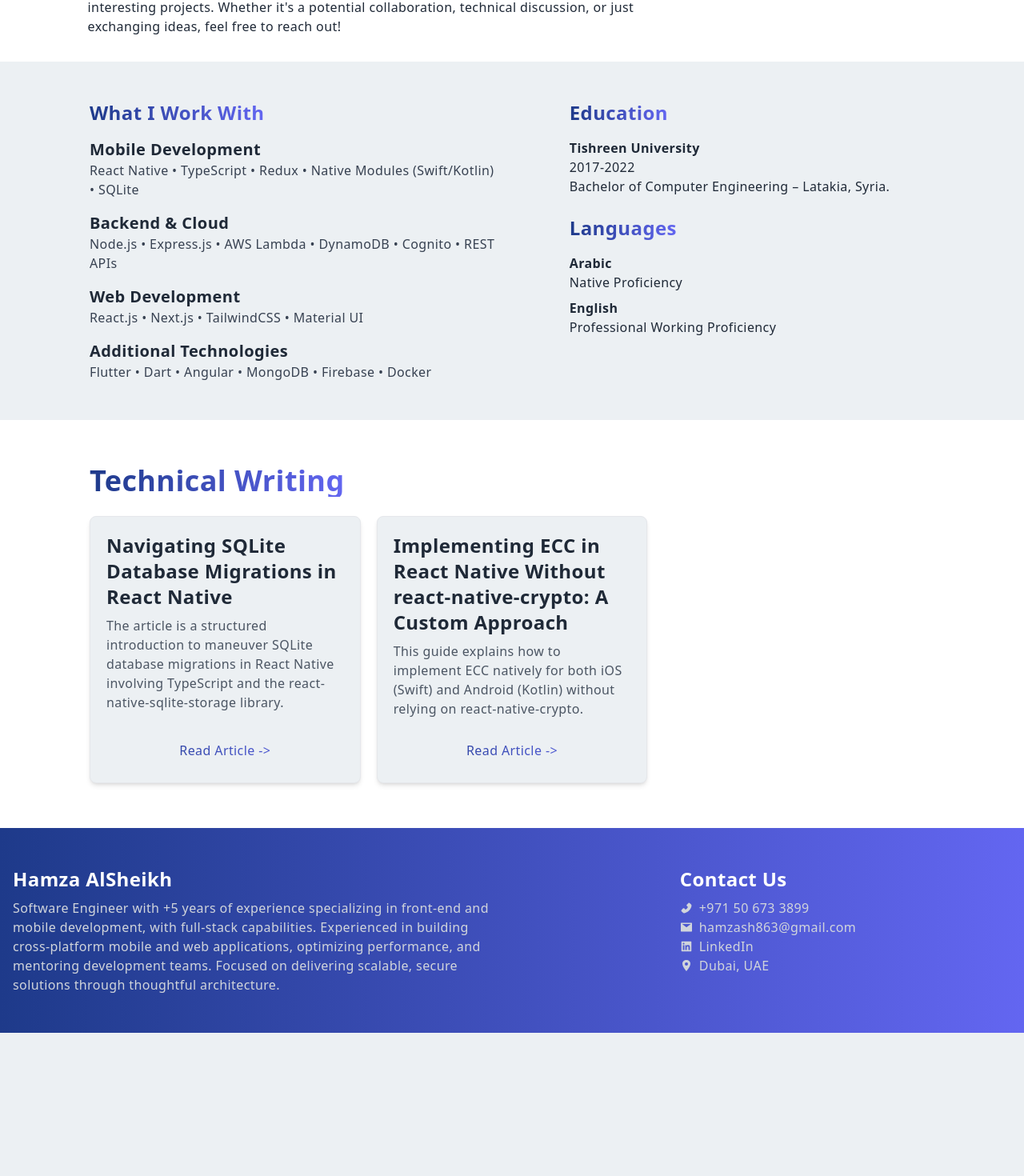
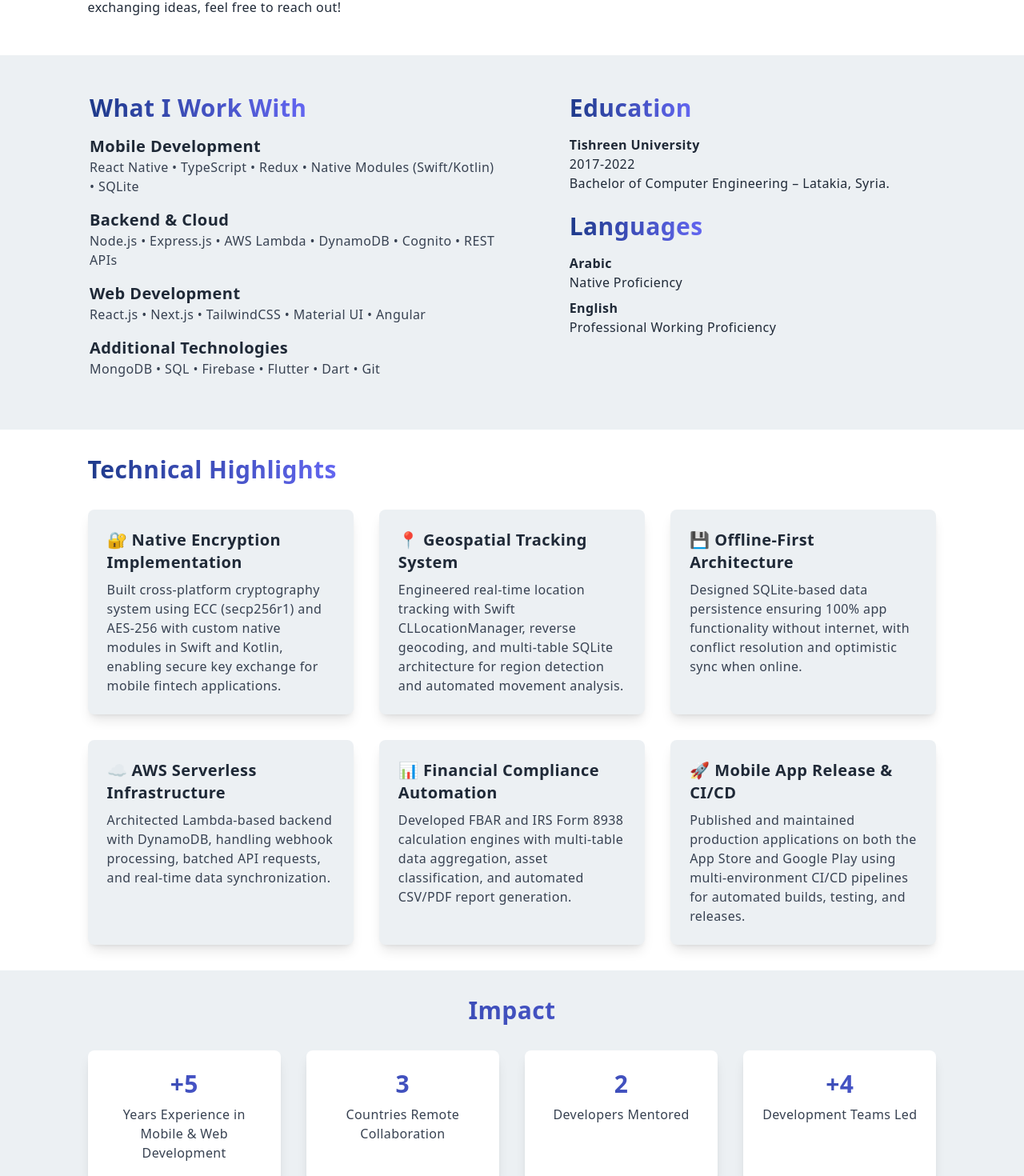
Before and after one commit to Hamza405/Portfolio, a Next.js app: page / in a window 1280 px wide. Shown: the part 1320-2790 px from the top of the page at 80% size. Before the commit the page ends 2611 px from the top, so only its background shows below. Built offline with nearby package versions, Linux system fonts and the light colour scheme; no server answers; the database is empty.

Commit message:
new Design

```diff
--- a/src/components/About/About.tsx
+++ b/src/components/About/About.tsx
@@ -9,7 +9,7 @@ const About: FC<{ skills: Skill[] }> = ({ skills }) => {
       id="about"
       className="flex w-full flex-wrap justify-between items-center p-4 mx-auto my-8 bg-white"
     >
-      <div className="py-4 max-w-[85%] m-auto md:grid grid-cols-3 gap-8">
+      <div className="py-8 m-auto md:grid grid-cols-3 gap-8 max-w-[85%]">
         <div className="col-span-1 flex justify-center items-start pt-2 sm:pt-10 md:hidden mb-8">
           <div className="rounded-xl shadow-lg shadow-gray-400 p-2 bg-gray-500 max-w-[350px]">
             <Image
--- a/src/components/Blog/Blog.tsx
+++ b/src/components/Blog/Blog.tsx
@@ -45,7 +45,7 @@ const BlogCard = ({
 const Blog = () => {
   return (
     <section id="blog" className="bg-white py-8">
-      <div className="flex w-full flex-wrap justify-between items-center p-4 mx-auto my-2  max-w-[85%]">
+      <div className="flex w-full flex-wrap justify-between items-center p-4 mx-auto my-2 max-w-[85%]">
         <h2 className="mb-6 text-gradient">Technical Writing</h2>
         <div className="grid grid-cols-1 md:grid-cols-2 lg:grid-cols-3 gap-5 mx-auto">
           {blogPosts.map((post) => (
--- /dev/null
+++ b/src/components/Highlights/HighlightCard.tsx
@@ -0,0 +1,24 @@
+import React from "react";
+
+type HighlightCardProps = {
+  icon: string;
+  title: string;
+  description: string;
+};
+
+const HighlightCard: React.FC<HighlightCardProps> = ({
+  icon,
+  title,
+  description,
+}) => {
+  return (
+    <div className="p-6 bg-[#ecf0f3] rounded-lg shadow-lg">
+      <h4 className="text-xl font-bold mb-2">
+        {icon} {title}
+      </h4>
+      <p className="text-gray-700">{description}</p>
+    </div>
+  );
+};
+
+export default HighlightCard;
--- /dev/null
+++ b/src/components/Highlights/Highlights.tsx
@@ -0,0 +1,66 @@
+import React from "react";
+import HighlightCard from "./HighlightCard";
+
+const highlightsData = [
+  {
+    icon: "🔐",
+    title: "Native Encryption Implementation",
+    description:
+      "Built cross-platform cryptography system using ECC (secp256r1) and AES-256 with custom native modules in Swift and Kotlin, enabling secure key exchange for mobile fintech applications.",
+  },
+  {
+    icon: "📍",
+    title: "Geospatial Tracking System",
+    description:
+      "Engineered real-time location tracking with Swift CLLocationManager, reverse geocoding, and multi-table SQLite architecture for region detection and automated movement analysis.",
+  },
+  {
+    icon: "💾",
+    title: "Offline-First Architecture",
+    description:
+      "Designed SQLite-based data persistence ensuring 100% app functionality without internet, with conflict resolution and optimistic sync when online.",
+  },
+  {
+    icon: "☁️",
+    title: "AWS Serverless Infrastructure",
+    description:
+      "Architected Lambda-based backend with DynamoDB, handling webhook processing, batched API requests, and real-time data synchronization.",
+  },
+  {
+    icon: "📊",
+    title: "Financial Compliance Automation",
+    description:
+      "Developed FBAR and IRS Form 8938 calculation engines with multi-table data aggregation, asset classification, and automated CSV/PDF report generation.",
+  },
+  {
+    icon: "🚀",
+    title: "Mobile App Release & CI/CD",
+    description:
+      "Published and maintained production applications on both the App Store and Google Play using multi-environment CI/CD pipelines for automated builds, testing, and releases.",
+  },
+];
+
+const Highlights: React.FC = () => {
+  return (
+    <div className=" bg-white py-8 px-4">
+      {/* Technical Highlights */}
+      <div className="mx-auto max-w-[85%]">
+        <h2 className="text-gradient inline-block text-center mb-8">
+          Technical Highlights
+        </h2>
+        <div className="grid grid-cols-1 md:grid-cols-2 lg:grid-cols-3 gap-8">
+          {highlightsData.map((item, index) => (
+            <HighlightCard
+              key={index}
+              icon={item.icon}
+              title={item.title}
+              description={item.description}
+            />
+          ))}
+        </div>
+      </div>
+    </div>
+  );
+};
+
+export default Highlights;
--- /dev/null
+++ b/src/components/Impact/Impact.tsx
@@ -0,0 +1,40 @@
+import React from "react";
+import ImpactCard from "./ImpactCard";
+
+const impactData = [
+  {
+    value: "+5",
+    label: "Years Experience in Mobile & Web Development",
+  },
+  {
+    value: "3",
+    label: "Countries Remote Collaboration",
+  },
+  {
+    value: "2",
+    label: "Developers Mentored",
+  },
+  {
+    value: "+4",
+    label: "Development Teams Led",
+  },
+];
+
+const Impact: React.FC = () => {
+  return (
+    <div className="bg-[#ecf0f3] py-8 px-4">
+      <div className="max-w-[85%] mx-auto flex flex-col justify-center">
+        <h2 className="text-gradient inline-block text-center mb-8 ">Impact</h2>
+        <div className="flex justify-center">
+          <div className="grid grid-cols-2 md:grid-cols-3 lg:grid-cols-4 gap-8 text-center">
+            {impactData.map((item, index) => (
+              <ImpactCard key={index} value={item.value} label={item.label} />
+            ))}
+          </div>
+        </div>
+      </div>
+    </div>
+  );
+};
+
+export default Impact;
--- /dev/null
+++ b/src/components/Impact/ImpactCard.tsx
@@ -0,0 +1,17 @@
+import React from "react";
+
+type ImpactCardProps = {
+  value: string;
+  label: string;
+};
+
+const ImpactCard: React.FC<ImpactCardProps> = ({ value, label }) => {
+  return (
+    <div className="p-6 bg-white rounded-lg shadow-lg max-w-[200px] md:max-w-[250px]">
+      <p className="text-3xl font-bold text-gradient">{value}</p>
+      <p className="text-gray-700 mt-2">{label}</p>
+    </div>
+  );
+};
+
+export default ImpactCard;
--- a/src/components/Info/Info.tsx
+++ b/src/components/Info/Info.tsx
@@ -1,4 +1,26 @@
 import React from "react";
+import WorkWithCard from "./WorkWithCard";
+
+const workData = [
+  {
+    title: "Mobile Development",
+    technologies:
+      "React Native • TypeScript • Redux • Native Modules (Swift/Kotlin) • SQLite",
+  },
+  {
+    title: "Backend & Cloud",
+    technologies:
+      "Node.js • Express.js • AWS Lambda • DynamoDB • Cognito • REST APIs",
+  },
+  {
+    title: "Web Development",
+    technologies: "React.js • Next.js • TailwindCSS • Material UI • Angular",
+  },
+  {
+    title: "Additional Technologies",
+    technologies: "MongoDB • SQL • Firebase • Flutter • Dart • Git",
+  },
+];
 
 const Info: React.FC = () => {
   return (
@@ -6,52 +28,29 @@ const Info: React.FC = () => {
       <div className="flex w-full flex-wrap justify-between items-center p-4 mx-auto my-8 max-w-[85%]">
         <div className="grid grid-cols-1 md:grid-cols-2 gap-8">
           <div className="">
-            <h2 className="text-2xl text-gradient inline-block font-bold mb-4">
+            <h2 className=" text-gradient inline-block  mb-4">
               What I Work With
             </h2>
-            <div className="mb-4">
-              <h3 className="text-xl font-semibold">Mobile Development</h3>
-              <p className="text-gray-700">
-                React Native • TypeScript • Redux • Native Modules
-                (Swift/Kotlin) • SQLite
-              </p>
-            </div>
-            <div className="mb-4">
-              <h3 className="text-xl font-semibold">Backend & Cloud</h3>
-              <p className="text-gray-700">
-                Node.js • Express.js • AWS Lambda • DynamoDB • Cognito • REST
-                APIs
-              </p>
-            </div>
-            <div className="mb-4">
-              <h3 className="text-xl font-semibold">Web Development</h3>
-              <p className="text-gray-700">
-                React.js • Next.js • TailwindCSS • Material UI
-              </p>
-            </div>
-            <div>
-              <h3 className="text-xl font-semibold">Additional Technologies</h3>
-              <p className="text-gray-700">
-                Flutter • Dart • Angular • MongoDB • Firebase • Docker
-              </p>
-            </div>
+            {workData.map((item, index) => (
+              <WorkWithCard
+                key={index}
+                title={item.title}
+                technologies={item.technologies}
+              />
+            ))}
           </div>
 
           <div className="flex flex-col md:items-center">
             <div className="flex flex-col gap-6">
               <div>
-                <h2 className="text-2xl text-gradient inline-block font-bold mb-4">
-                  Education
-                </h2>
+                <h2 className=" text-gradient inline-block  mb-4">Education</h2>
                 <h4>Tishreen University</h4>
                 <p>2017-2022</p>
                 <p> Bachelor of Computer Engineering – Latakia, Syria.</p>
                 {/* Add your education details here */}
               </div>
               <div>
-                <h2 className="text-2xl text-gradient inline-block font-bold mb-4">
-                  Languages
-                </h2>
+                <h2 className=" text-gradient inline-block  mb-4">Languages</h2>
                 <h4>Arabic</h4>
                 <p>Native Proficiency</p>
                 <h4 className="mt-2">English</h4>
--- /dev/null
+++ b/src/components/Info/WorkWithCard.tsx
@@ -0,0 +1,17 @@
+import React from "react";
+
+type WorkWithCardProps = {
+  title: string;
+  technologies: string;
+};
+
+const WorkWithCard: React.FC<WorkWithCardProps> = ({ title, technologies }) => {
+  return (
+    <div className="mb-4">
+      <h3 className="text-xl font-semibold">{title}</h3>
+      <p className="text-gray-700">{technologies}</p>
+    </div>
+  );
+};
+
+export default WorkWithCard;
--- a/src/components/Main/Main.tsx
+++ b/src/components/Main/Main.tsx
@@ -13,9 +13,9 @@ const Main: FC = () => {
   return (
     <main
       id="main"
-      className="w-full py-10 md:py-16 lg:py-20 text-center bg-[#ecf0f3]"
+      className="w-full py-8 md:py-14 lg:py-16 text-center bg-[#ecf0f3] "
     >
-      <div className="max-w-[1240px] w-full h-full p-2 mx-auto flex sm:justify-center items-center flex-col">
+      <div className=" w-full h-full p-2 mx-auto flex sm:justify-center items-center flex-col max-w-[85%]">
         <PersonalIdentification />
         {/* Resume Button */}
         <div className="m-auto w-48 cursor-pointer hover:scale-105 md:hover:animate-bounce ease-in duration-300 my-4">
--- a/src/pages/index.tsx
+++ b/src/pages/index.tsx
@@ -1,11 +1,11 @@
 import { FC } from "react";
 import Main from "../components/Main/Main";
 import About from "@/components/About/About";
-import Projects from "@/components/Projects/Projects";
 import { PrismaClient, Skill, Project } from "@prisma/client";
 import Blog from "@/components/Blog/Blog";
 import Info from "@/components/Info/Info";
-
+import Highlight from "@/components/Highlights/Highlights";
+import Impact from "@/components/Impact/Impact";
 type Props = {
   skills: Skill[];
   projects: Project[];
@@ -29,6 +29,8 @@ const Home: FC<Props> = ({ skills, projects }) => {
       <Main />
       <About skills={skills} />
       <Info />
+      <Highlight />
+      <Impact />
       <Blog />
       {/* <Projects projects={projects} /> */}
     </div>
--- a/src/styles/globals.css
+++ b/src/styles/globals.css
@@ -22,7 +22,7 @@ html {
   }
 
   h2 {
-    @apply font-bold text-2xl sm:text-3xl md:text-4xl;
+    @apply font-semibold text-2xl sm:text-3xl;
   }
 
   li {
```
